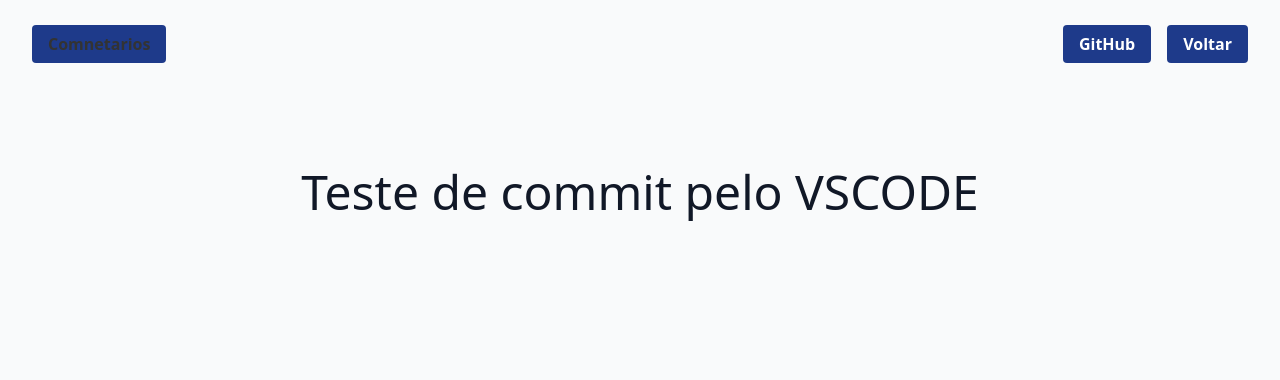
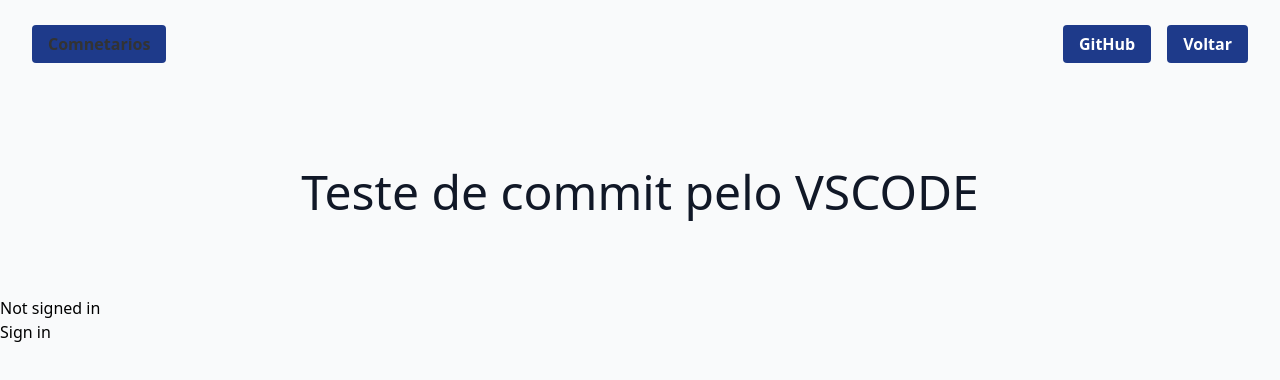
Before and after one commit to bobzera/fullstack-nextjs, a Next.js app: page / in a window 1280 px wide. Shown: the top 380 px of the page. Built offline with nearby package versions, Linux system fonts and the light colour scheme; no server answers.

Commit message:
auth done

```diff
--- a/package.json
+++ b/package.json
@@ -9,6 +9,7 @@
   "dependencies": {
     "mongodb": "^3.6.3",
     "next": "latest",
+    "next-auth": "^3.1.0",
     "react": "^16.13.1",
     "react-dom": "^16.13.1"
   },
--- a/pages/_app.js
+++ b/pages/_app.js
@@ -1,7 +1,13 @@
+import { Provider } from 'next-auth/client'
+
 import '../styles/index.css'
 
 function MyApp({ Component, pageProps }) {
-  return <Component {...pageProps} />
+  return (
+    <Provider session={pageProps.session}>
+      <Component {...pageProps} />
+    </Provider>
+  )
 }
 
 export default MyApp
--- /dev/null
+++ b/pages/api/auth/[...nextauth].js
@@ -0,0 +1,18 @@
+import NextAuth from 'next-auth'
+import Providers from 'next-auth/providers'
+
+const options = {
+  // Configure one or more authentication providers
+  providers: [
+    Providers.GitHub({
+      clientId: process.env.GITHUB_ID,
+      clientSecret: process.env.GITHUB_SECRET
+    }),
+    // ...add more providers here
+  ],
+
+  // A database is optional, but required to persist accounts in a database
+  database: process.env.DATABASE_URL,
+}
+
+export default (req, res) => NextAuth(req, res, options)
--- a/pages/index.js
+++ b/pages/index.js
@@ -1,7 +1,12 @@
 import Nav from '../components/nav'
+import { signIn, signOut, useSession } from 'next-auth/client'
+
 
 
 export default function IndexPage() {
+
+  const [ session, loading ] = useSession()
+
   return (
     <div>
       <Nav />
@@ -10,6 +15,18 @@
           Teste de commit pelo VSCODE
         </h1>
       </div>
+      <>
+            {!session && <>
+            Not signed in <br/>
+            <button onClick={signIn}>Sign in</button>
+            </>}
+            {session && <>
+            Signed in as {session.user.email} <br/>
+            <button onClick={signOut}>Sign out</button>
+            </>}
+        </>
+
+
     </div>
   )
 }
```
Also changed, not shown: 1 other file (tests, documents, lock files or other folders).
